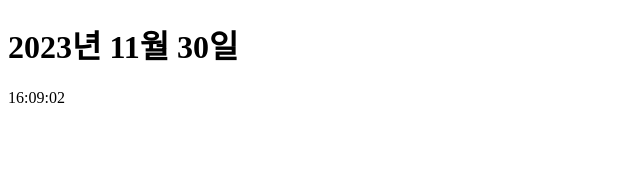
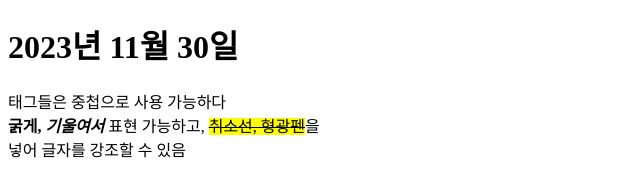
Before and after one commit to eodbs11/eodbs11.github.io, a plain HTML site: page index.html in a window 1280 px wide. Shown: the whole page, without its empty margins (0-640 px from the left). Drawn offline with Linux system fonts and the light colour scheme.

Commit message:
Update index.html

```diff
--- a/index.html
+++ b/index.html
@@ -7,7 +7,10 @@
 </head>
 <body>
     <h1>2023년 11월 30일</h1>
-    <p>16:09:02</p>
+    <p>태그들은 중첩으로 사용 가능하다<br>
+        <strong>굵게, <i>기울여서</i></strong> 표현 가능하고,
+        <mark><s>취소선, 형광펜</s></mark>을<br>넣어 글자를 강조할 수 있음
+    </p>
 
 </body>
 </html>
```
